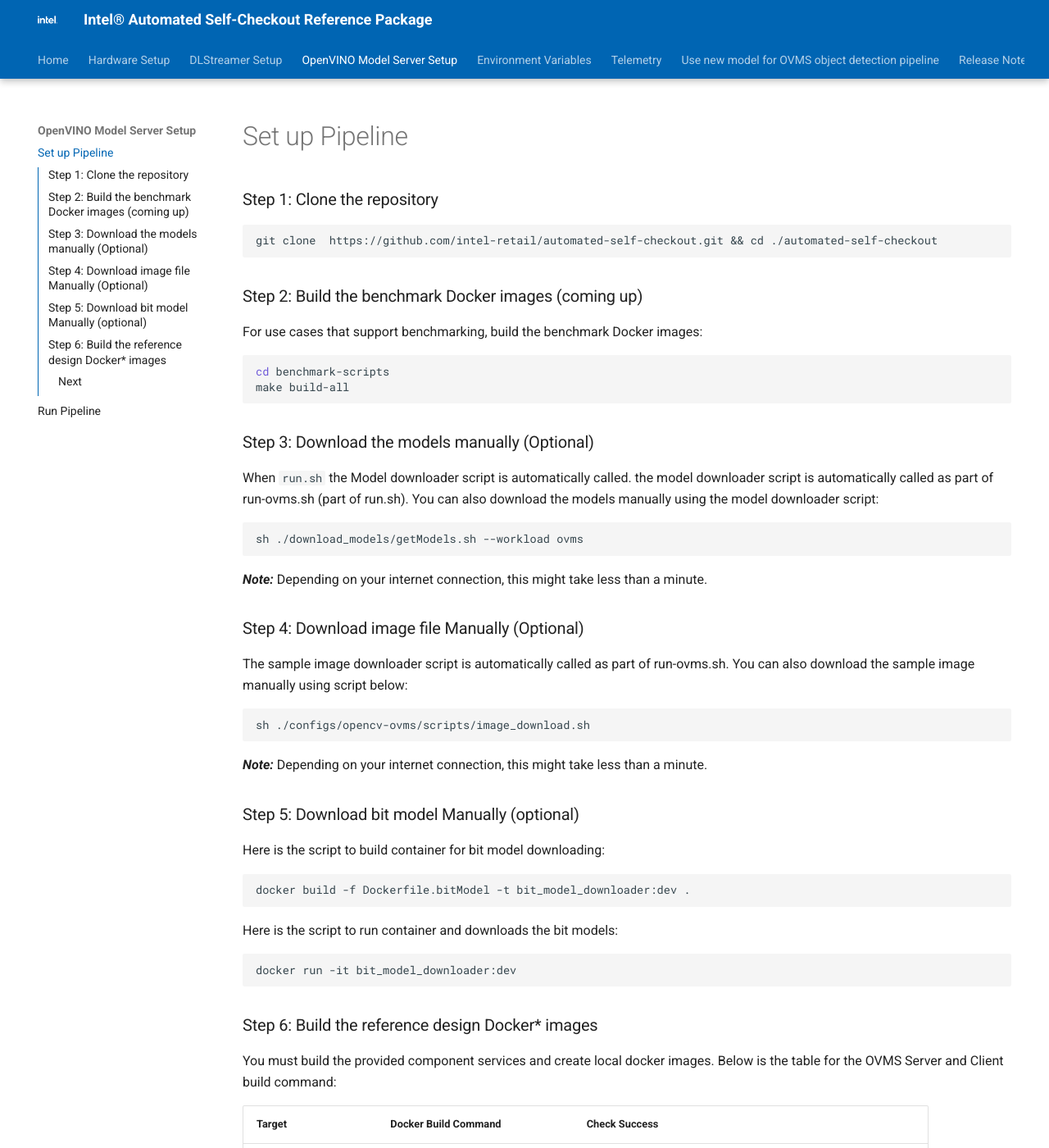
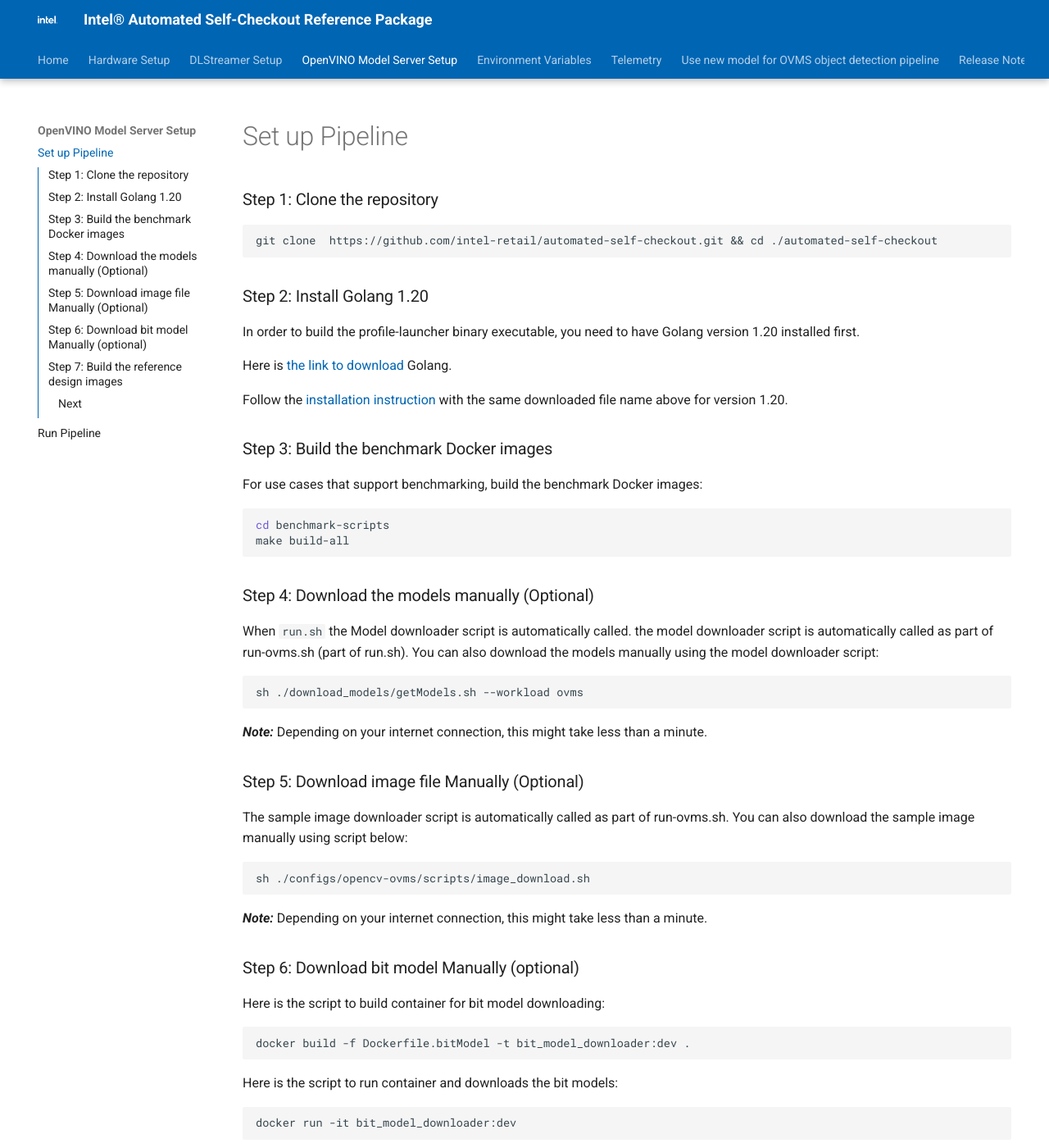
Before and after one commit to intel-retail/automated-self-checkout, an MkDocs documentation site: the page built from docs_src/OVMS/pipelinesetup.md, in a window 1280 px wide and 1400 px high. Shown: the whole window at 82% size. Built offline with MkDocs 1.6.1 and Material for MkDocs 9.7.7, drawn with Linux system fonts in a browser that asks for light colours; comment, search, counter and statistics services are not loaded; some of the changed text lies outside the part shown.

Commit message:
fix: address Antonio's comments
Signed-off-by: Jim Wang <yutsung.jim.wang@intel.com>

````diff
--- a/docs_src/OVMS/pipelinesetup.md
+++ b/docs_src/OVMS/pipelinesetup.md
@@ -6,7 +6,15 @@
 git clone  https://github.com/intel-retail/automated-self-checkout.git && cd ./automated-self-checkout
 ```
 
-### Step 2: Build the benchmark Docker images (coming up)
+### Step 2: Install Golang 1.20
+
+In order to build the profile-launcher binary executable, you need to have Golang version 1.20 installed first.
+
+Here is [the link to download](https://go.dev/dl/) Golang.
+
+Follow the [installation instruction](https://go.dev/doc/install#Go_installation) with the same downloaded file name above for version 1.20.
+
+### Step 3: Build the benchmark Docker images
 
 For use cases that support benchmarking, build the benchmark Docker images:
 
@@ -51,7 +59,7 @@
 docker run -it bit_model_downloader:dev
 ```
 
-### Step 6: Build the reference design Docker* images
+### Step 7: Build the reference design images
 
 You must build the provided component services and create local docker images. Below is the table for the OVMS Server and Client build command:
 
````
Also changed, not shown: other parts of docs_src/OVMS/pipelinesetup.md (+3 -3 lines), 3 other files.
